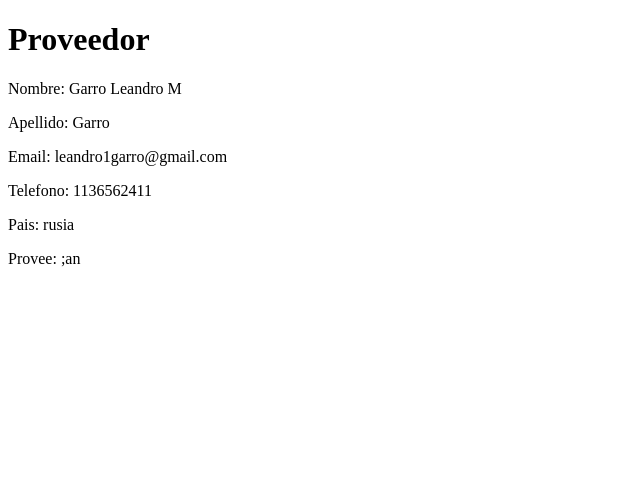
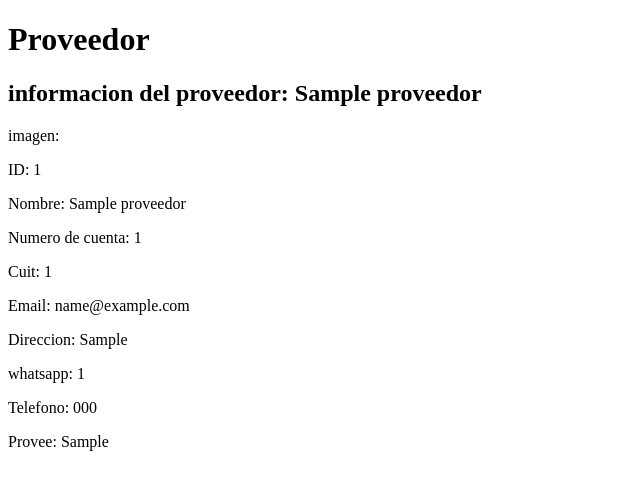
Before and after one commit to LeanGarro/pagina_web_amaya_yesica_beta, a Django app: template proyect/project/template/proveedor/proveedor_detail.html in a window 1280 px wide. Shown: the top 490 px of the page, without its empty margins (0-640 px from the left). Run offline with Django 5.2, Linux system fonts and the light colour scheme; the template is opened without the code that fills it: values that come from a table or form of the project are taken from there, others are empty; data comes from the database, SQL or seed files in the repository; tables that the repository leaves empty hold one stand-in row (values such as "Sample post").

Commit message:
mejorado: BD de proveedores

```diff
--- a/proyect/project/forms/admin.py
+++ b/proyect/project/forms/admin.py
@@ -4,5 +4,4 @@ from . import models
 
 # Register your models here.
 
-admin.site.register(models.Pais)
 admin.site.register(models.proveedor)
--- a/proyect/project/forms/models.py
+++ b/proyect/project/forms/models.py
@@ -2,20 +2,15 @@ from django.db import models
 
 from django.core.validators import RegexValidator
 
-class Pais(models.Model):
-    name = models.CharField(max_length=57)
-
-    def __str__(self):
-        return self.name
-
 class proveedor(models.Model):
     imagen = models.ImageField(upload_to="proveedor", null=True, blank=True, verbose_name="Imagen", help_text="Imagen del Proveedor" )
     name = models.CharField(max_length=60, null=False, blank=False, unique=False,verbose_name="Nombre", help_text="Nombre del Proveedor")
-    surname = models.CharField(max_length=60, null=False, blank=False, unique=False, verbose_name="Apellidos", help_text="Apellidos del Proveedor")
+    num_cuenta = models.IntegerField(null=True, blank=False,unique=True, verbose_name="Numero de cuenta", help_text="Número de cuenta del Proveedor")
+    cuit = models.IntegerField(null=True, blank=False,unique=True, verbose_name="Cuit", help_text="Cuit del Proveedor")
     email = models.EmailField(max_length=254, null=False, blank=False, unique=True, verbose_name="E-mail", help_text="E-mail del Proveedor")
+    direccion = models.CharField(max_length=150, null=True, blank=False, verbose_name="direccion", help_text="Domicilio del Proveedor")
+    whatsapp = models.IntegerField(null=True, blank=False,unique=True, verbose_name="Whatsapp", help_text="Whatsapp del Proveedor")
     phone = models.CharField(max_length=15,null=False, blank=False, unique=True, verbose_name="Teléfono", help_text="Teléfono del Proveedor", validators=[RegexValidator(r'^\+?1?\d{9,15}$', message="El número de teléfono debe tener un formato válido.")])
-    country = models.ForeignKey(Pais, on_delete=models.CASCADE, verbose_name="País", help_text="País del Proveedor", null=True, blank=True)
     provee = models.TextField(max_length=150, null=False, blank=False, verbose_name="provee", help_text="que provee")
-
     def __str__(self):
-        return f"ID: {self.id} | {self.name} {self.surname}"
+        return f"ID: {self.pk} | {self.name} Cuit: {self.cuit}"
--- a/proyect/project/forms/views.py
+++ b/proyect/project/forms/views.py
@@ -55,7 +55,7 @@ class proveedorCreate(CreateView):
     """ crea un nuevo proveedor """
     model = models.proveedor
     template_name = "proveedor/form_proveedor.html"
-    fields = ["name", "surname", "email", "phone", "country", "provee"]
+    fields = '__all__'
     success_url = reverse_lazy("proveedor_list")
 
 class proveedorUpdate(UpdateView):
@@ -63,7 +63,7 @@ class proveedorUpdate(UpdateView):
     model = models.proveedor
     from_class = forms.form_del_proveedor
     template_name = "proveedor/form_proveedor.html"
-    fields = ["name", "surname", "email", "phone", "country", "provee"]
+    fields = '__all__'
     success_url = reverse_lazy("proveedor_list")
 
 class proveedorDelete(DeleteView):
--- a/proyect/project/template/proveedor/actualizar_proveedor.html
+++ b/proyect/project/template/proveedor/actualizar_proveedor.html
@@ -3,7 +3,7 @@
 <head>
     <meta charset="UTF-8">
     <meta name="viewport" content="width=device-width, initial-scale=1.0">
-    <title>Document</title>
+    <title>Actualizar Proveedor</title>
 </head>
 <body>
     <h1>Actualizar Proveedor</h1>
@@ -12,7 +12,7 @@
     <form method="POST" enctype="multipart/form-data">
         {% csrf_token %}
         <table>
-            {{my_form.as_table}}
+            {{form.as_table}}
         </table>
         <input type="submit" value="enviar">
     </form>
--- a/proyect/project/template/proveedor/proveedor_delete.html
+++ b/proyect/project/template/proveedor/proveedor_delete.html
@@ -10,7 +10,7 @@
     <form method = "POST">
         {% csrf_token %}
 
-        <h2>¿Desea eliminar el proveedor {{proveedor.nombre}}?</h2>
+        <h2>¿Desea eliminar el proveedor {{proveedor.name}}?</h2>
 
         <input type="submit" value="Eliminar"><br><br>
         <a href="{% url 'proveedor_list' %}">Cancelar</a>
--- a/proyect/project/template/proveedor/proveedor_detail.html
+++ b/proyect/project/template/proveedor/proveedor_detail.html
@@ -8,13 +8,19 @@
 <body>
 
     <h1>Proveedor</h1>
+    <h2>informacion del proveedor: {{proveedor.name}}</h2>
 
+    <p>imagen: </p>
+    <p>ID: {{proveedor.id}}</p>
     <p>Nombre: {{proveedor.name}}</p>
-    <p>Apellido: {{proveedor.surname}}</p>
+    <p>Numero de cuenta: {{proveedor.num_cuenta}}</p>
+    <p>Cuit: {{proveedor.cuit}}</p>
     <p>Email: {{proveedor.email}}</p>
+    <p>Direccion: {{proveedor.direccion}}</p>
+    <p>whatsapp: {{proveedor.whatsapp}}</p>
     <p>Telefono: {{proveedor.phone}}</p>
-    <p>Pais: {{proveedor.country}}</p>
     <p>Provee: {{proveedor.provee}}</p>
+    <p></p>
 
 </body>
 </html>
```
Also changed, not shown: proyect/project/forms/forms.py (+1 -9 lines), proyect/project/template/proveedor/leer_proveedores.html (+7 -1 lines), proyect/project/db.sqlite3.
